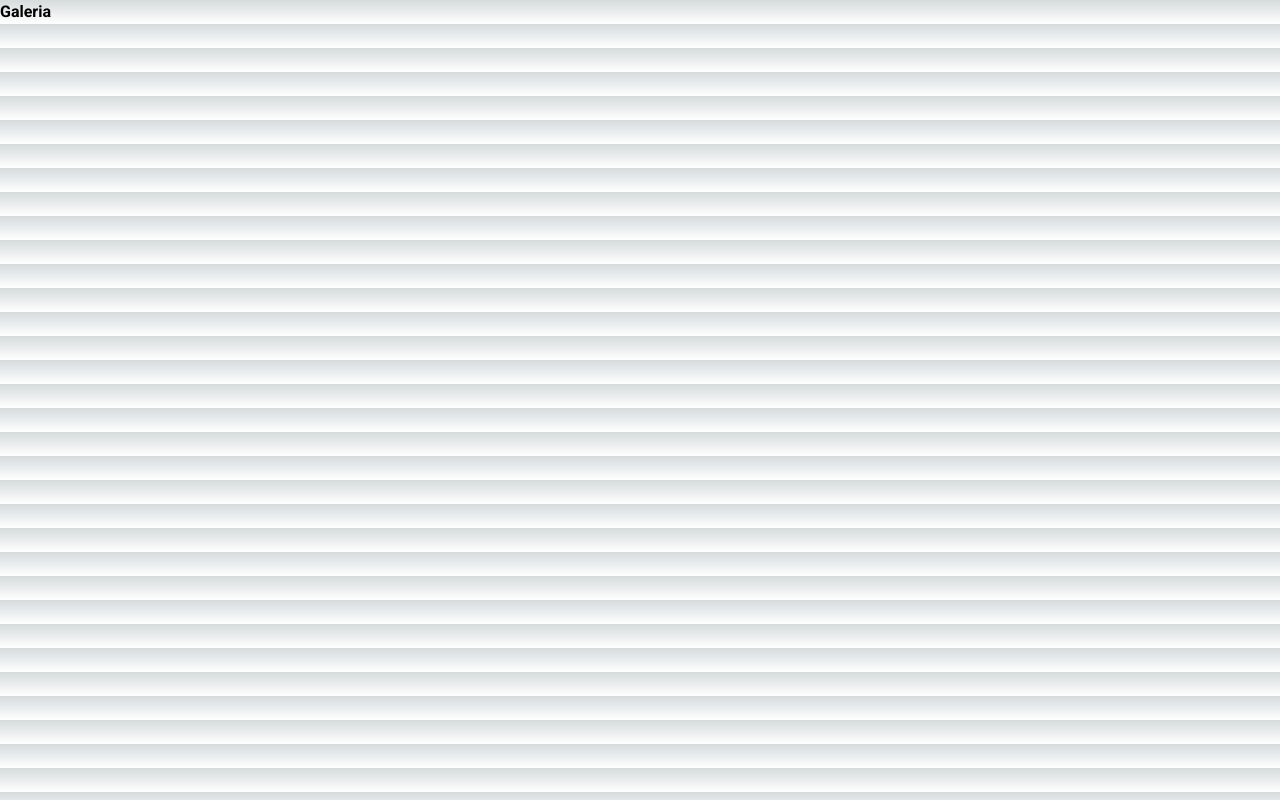
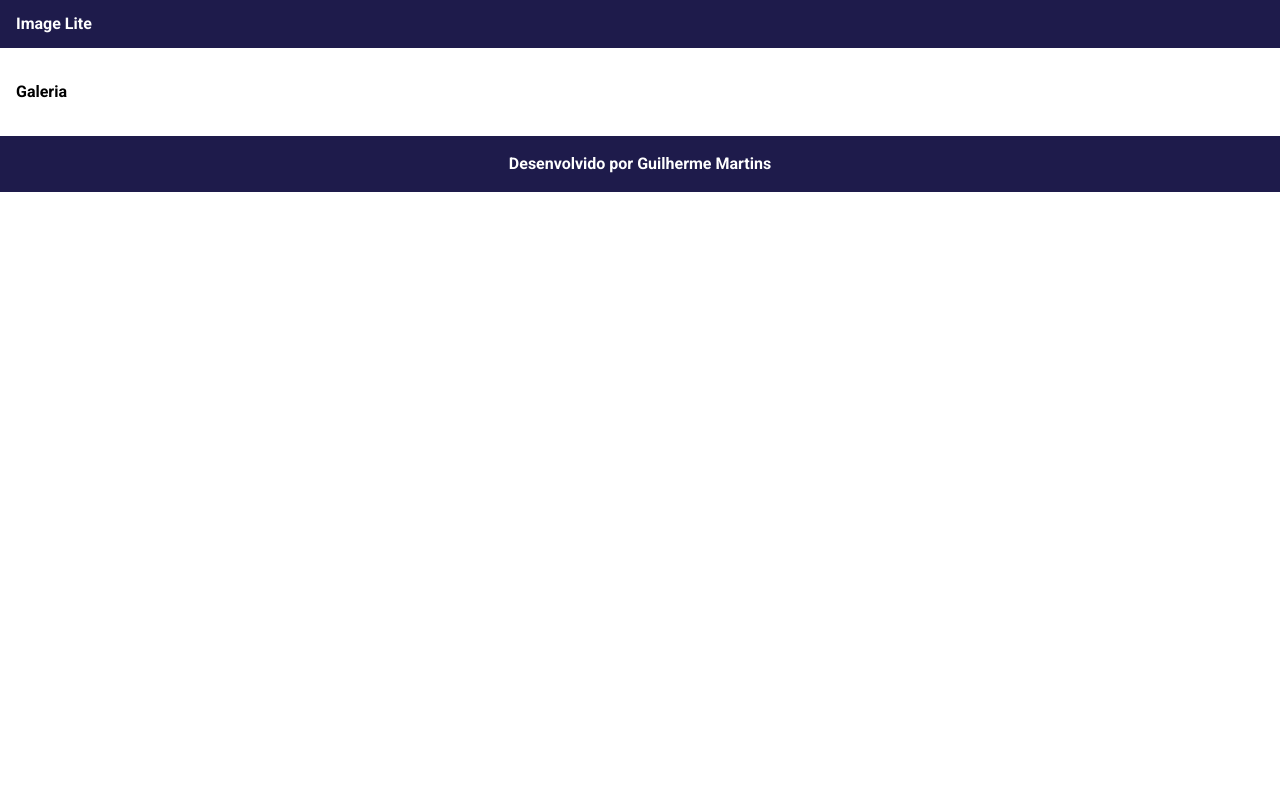
Before and after one commit to guidossan/Projeto-React-Java, a Next.js app in the folder imagelite/: page /galeria in a window 1280 px wide. Built offline with nearby package versions, Linux system fonts and the light colour scheme.

Commit message:
template

```diff
--- a/imagelite/src/app/galeria/page.tsx
+++ b/imagelite/src/app/galeria/page.tsx
@@ -1,7 +1,11 @@
+import {Template } from '../../components/Template'
+
+
 export default function GaleriaPage(){
     return (
-
-        <h1>Galeria</h1>
+        <Template>
+            <h1>Galeria</h1>
+        </Template>
     )
 
 }
--- a/imagelite/src/app/globals.css
+++ b/imagelite/src/app/globals.css
@@ -18,10 +18,5 @@
 
 body {
   color: rgb(var(--foreground-rgb));
-  background: linear-gradient(
-      to bottom,
-      transparent,
-      rgb(var(--background-end-rgb))
-    )
-    rgb(var(--background-start-rgb));
+
 }
--- /dev/null
+++ b/imagelite/src/components/Template.tsx
@@ -0,0 +1,35 @@
+interface TemplateProps{
+    children: React.ReactNode
+}
+
+
+export const Template: React.FC<TemplateProps> = (props: TemplateProps) => {
+    return (
+        <>
+            <Header/>
+            <div className="container mx-auto mt-8 px-4">
+                { props.children}
+            </div>
+            <Footer/>
+        </>
+    )
+}
+
+const Header: React.FC = () => {
+    return (
+        <header className="bg-indigo-950 text-white py-3">
+            <div className="container mx-auto flex justify-between items-center px-4">
+                <h1 className="text-3x1 font-bold">Image Lite</h1>
+            </div>
+        </header>
+    )
+}
+const Footer: React.FC =() =>{
+    return(
+        <footer className="bg-indigo-950 text-white py-4 mt-8">
+            <div className="container mx-auto text-center">
+                Desenvolvido por Guilherme Martins
+            </div>
+        </footer>
+    )
+}
```
